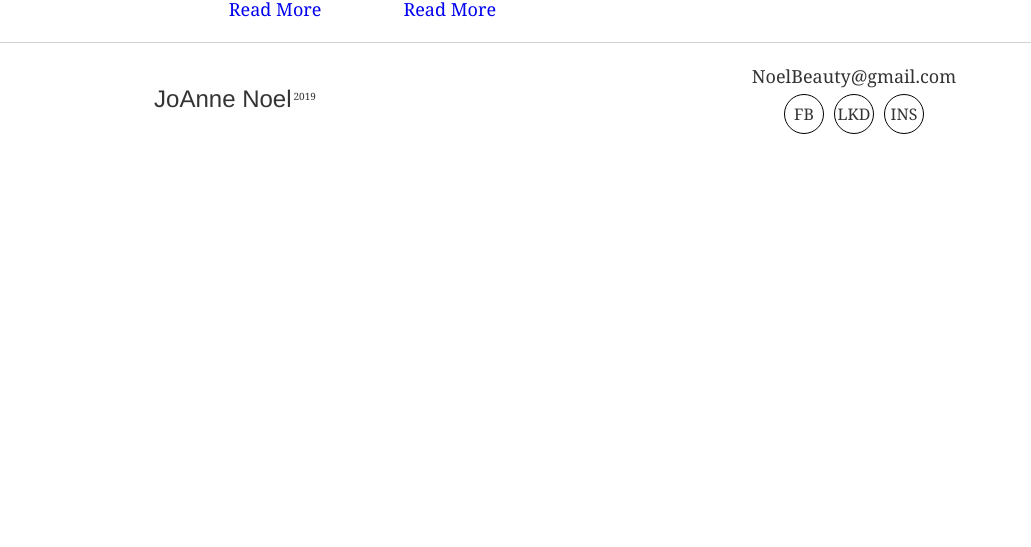
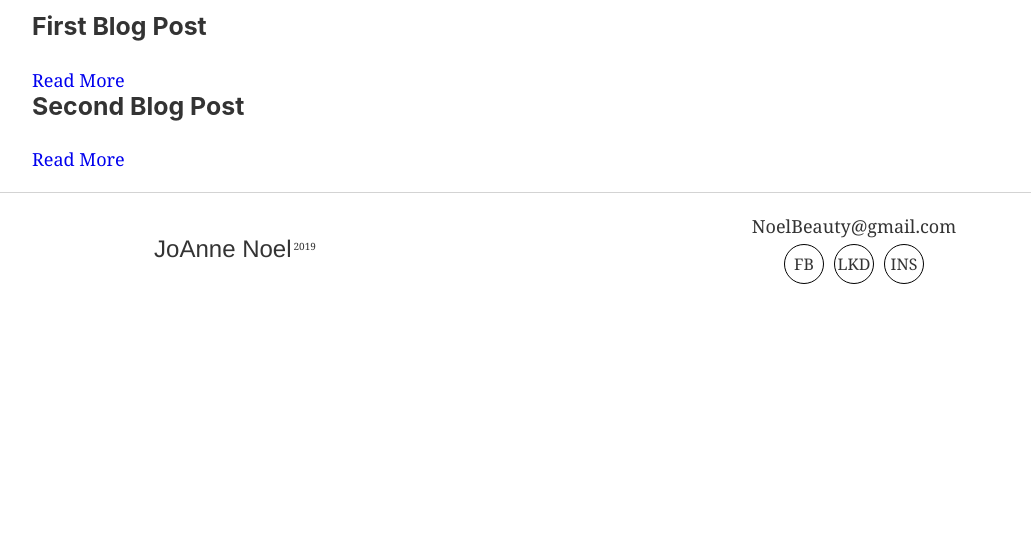
Before and after one commit to joeelo/noel-beauty-gatsby, a Gatsby site: page /BlogPage in a window 1280 px wide. Shown: the part 253-800 px from the top of the page, without its empty margins (96-1127 px from the left). Built offline with nearby package versions, Linux system fonts and the light colour scheme; Gatsby itself is replaced by a stand-in of ours.

Commit message:
before jest installation

```diff
--- a/content/blog/first-post/index.md
+++ b/content/blog/first-post/index.md
@@ -2,6 +2,7 @@
 path: "/post-1"
 title: "First Blog Post"
 author: "Joe Lorenzo"
+postImage: ../../images/gatsby-icon.png
 ---
 
 This is my very first blog post in Gatsby
--- a/src/pages/BlogPage.js
+++ b/src/pages/BlogPage.js
@@ -1,13 +1,14 @@
 import React from "react";
-import Layout from "../components/layout"
+import Layout from "../components/layout";
 import { graphql, Link } from "gatsby";
+import styled from "styled-components";
 
 const BlogPage = (graphQLQuery) => {
     const { data } = graphQLQuery;
     console.log(data);
     return (
         <Layout>
-
+            <PageContainer>
             <h1>Blog Page</h1>
             {data.allMarkdownRemark.edges.map(post => (
                 <div key={post.node.id}>
@@ -15,6 +16,8 @@ const BlogPage = (graphQLQuery) => {
                     <Link to={post.node.frontmatter.path}> Read More </Link>
                 </div>
             ))}
+
+            </PageContainer>
         </Layout>
     )
 }
@@ -37,3 +40,8 @@ export const pageQuery = graphql`
 `
 
 export default BlogPage;
+
+const PageContainer = styled.div`
+    display: flex;
+    flex-direction: column;
+`
```
Also changed, not shown: src/templates/BlogPost.js (+11 -3 lines).
